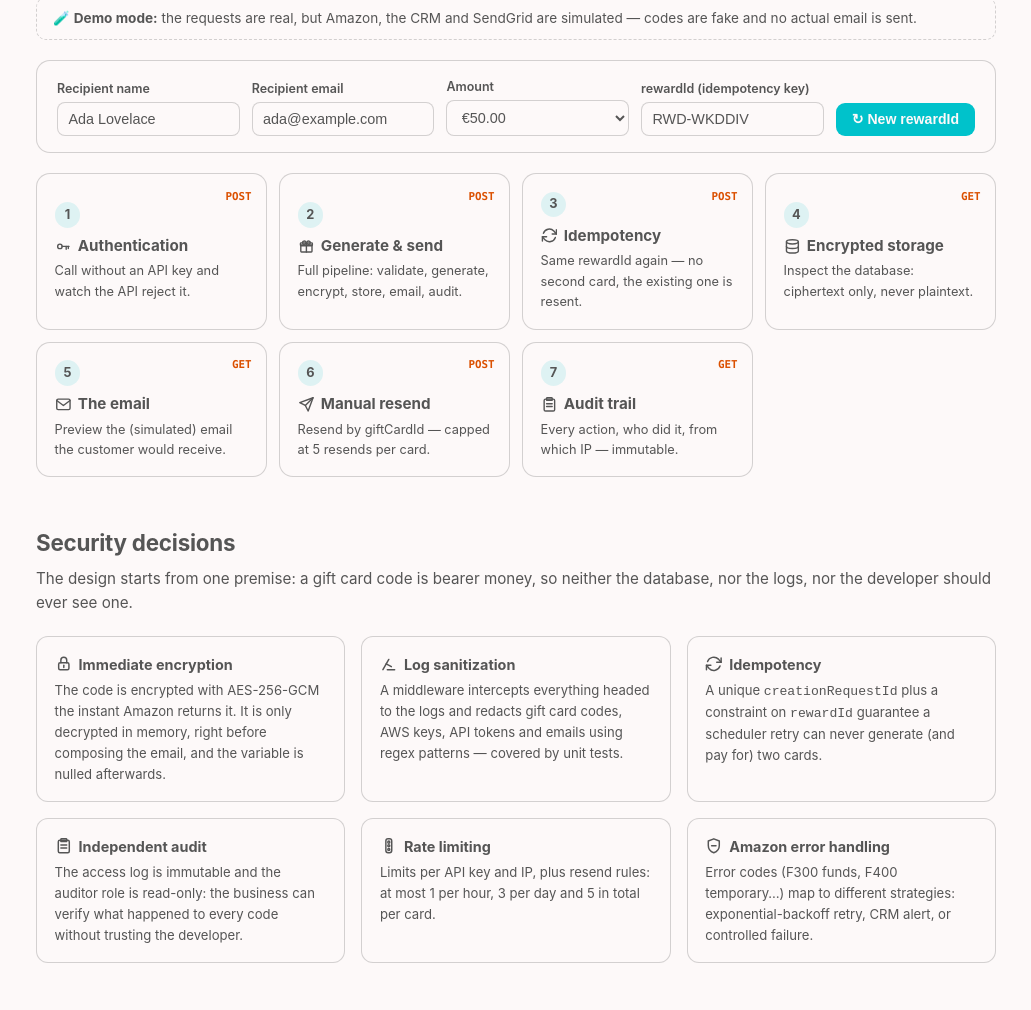
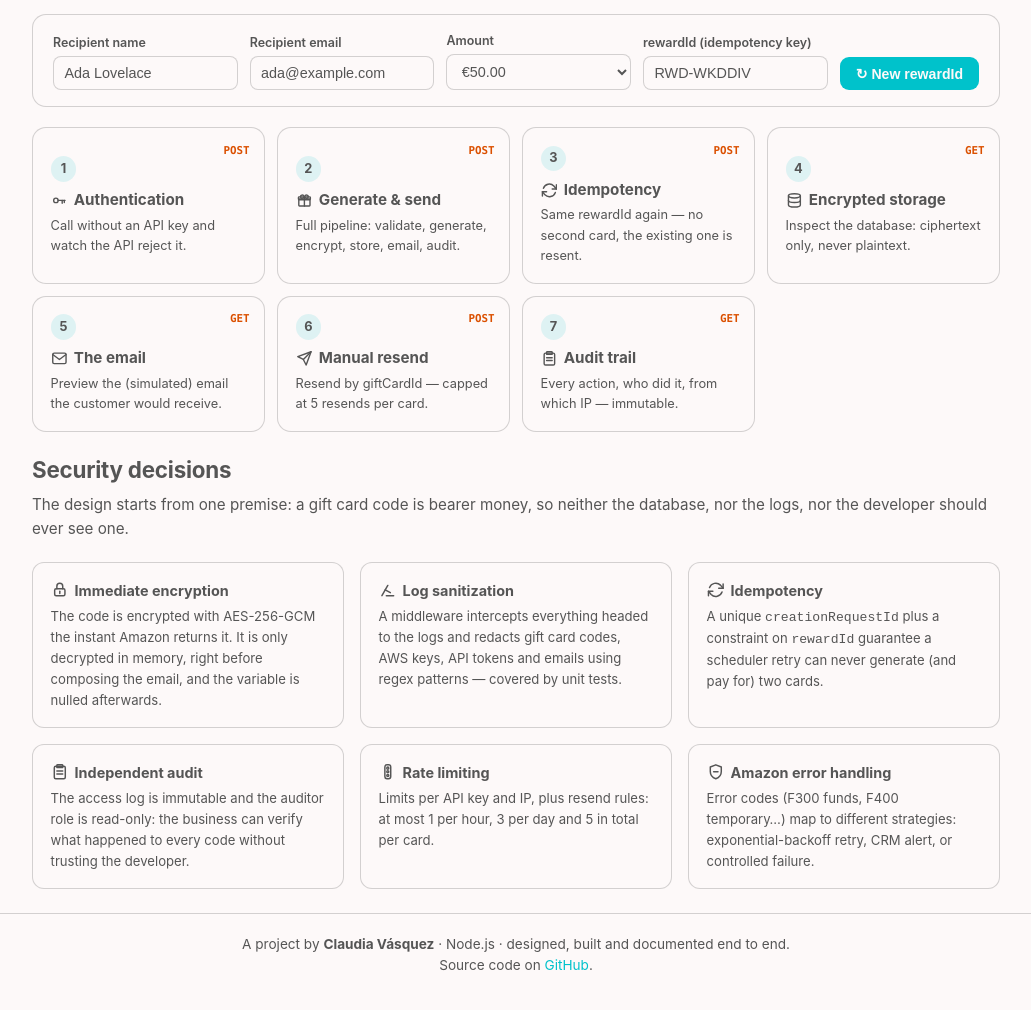
Before and after one commit to claudiavas/gift-cards-api-demo, a website: page public/index.html in a window 1280 px wide. Shown: the part 1750-2760 px from the top of the page, without its empty margins (124-1155 px from the left). Drawn offline with Linux system fonts and the light colour scheme; no server answers.

Commit message:
style: reducir padding/margenes del header, secciones y footer

```diff
--- a/public/index.html
+++ b/public/index.html
@@ -61,9 +61,9 @@
     font-family: -apple-system, BlinkMacSystemFont, "Segoe UI", Roboto, sans-serif;
     background: var(--bg); color: var(--text); line-height: 1.6;
   }
-  .wrap { max-width: 1000px; margin: 0 auto; padding: 0 1.25rem; }
+  .wrap { max-width: 1000px; margin: 0 auto; padding: 0 1rem; }
 
-  header { padding: 3.5rem 0 2.5rem; text-align: center; background:
+  header { padding: 1.5rem 0 1.25rem; text-align: center; background:
     radial-gradient(circle at 50% 0%, var(--accent-soft) 0%, transparent 60%); }
   header .title-row { display: flex; align-items: center; justify-content: center; gap: 0.6rem; }
   header .gift-icon { width: 3.17rem; height: 3.17rem; flex: 0 0 auto; display: block; }
@@ -82,7 +82,7 @@
     border: 1px dashed var(--border); border-radius: 10px; padding: 0.6rem 1rem;
   }
 
-  section { margin: 3rem 0; }
+  section { margin: 1.25rem 0; }
   h2 { font-size: 1.4rem; margin-bottom: 0.35rem; letter-spacing: -0.01em; }
   .sub { color: var(--text); font-size: 0.95rem; margin-bottom: 1.25rem; }
 
@@ -185,7 +185,7 @@
   .sec-icon { width: 1.1rem; height: 1.1rem; flex: 0 0 auto; stroke: #555555; fill: none; stroke-width: 2; stroke-linecap: round; stroke-linejoin: round; }
   .sec-item p { font-size: 0.82rem; color: var(--text); }
 
-  footer { border-top: 1px solid var(--border); margin-top: 3.5rem; padding: 2rem 0 3rem; text-align: center; color: var(--text); font-size: 0.85rem; }
+  footer { border-top: 1px solid var(--border); margin-top: 1.5rem; padding: 1.25rem 0 1.5rem; text-align: center; color: var(--text); font-size: 0.85rem; }
   footer a { color: var(--accent); text-decoration: none; }
 </style>
 </head>
```
